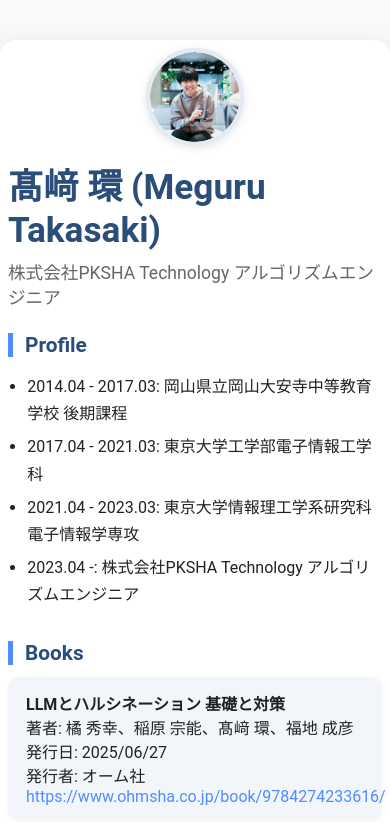
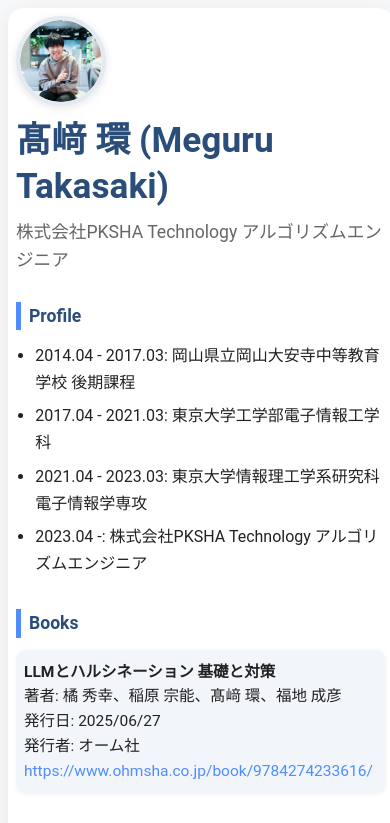
Before and after one commit to meguruin/portfolio, a plain HTML site: page index.html in a window 390 px wide. Shown: the top 823 px of the page. Drawn offline with Linux system fonts and the light colour scheme.

Commit message:
fix layout

```diff
--- a/index.html
+++ b/index.html
@@ -5,31 +5,38 @@
   <meta name="viewport" content="width=device-width, initial-scale=1.0">
   <title>髙﨑 環 (Meguru Takasaki) </title>
   <style>
+    html {
+      box-sizing: border-box;
+    }
+    *, *:before, *:after {
+      box-sizing: inherit;
+    }
     body {
       background: #f7f9fb;
       font-family: 'Roboto', 'Yu Gothic', 'Meiryo', sans-serif;
       margin: 0;
       padding: 0;
       color: #222;
+      line-height: 1.6;
+      overflow-x: hidden;
     }
     .container {
       max-width: 800px;
-      margin: 40px auto;
+      margin: 24px auto;
       padding: 24px;
       background: #fff;
       border-radius: 16px;
       box-shadow: 0 4px 24px rgba(0,0,0,0.08);
-    }
-    .lang-switch {
-      text-align: right;
-      margin-bottom: 8px;
-      font-size: 0.95em;
+      width: 95vw;
+      min-width: 0;
     }
     .profile-header {
       display: flex;
       align-items: center;
       gap: 24px;
       margin-bottom: 24px;
+      flex-wrap: wrap;
+      min-width: 0;
     }
     .profile-header img {
       width: 120px;
@@ -38,16 +45,21 @@
       border-radius: 50%;
       box-shadow: 0 2px 8px rgba(0,0,0,0.10);
       border: 4px solid #e3eaf2;
+      flex-shrink: 0;
     }
     .profile-header h1 {
       margin: 0 0 8px 0;
       font-size: 2.2em;
       font-weight: 700;
       color: #2a4d7a;
+      line-height: 1.3;
+      word-break: break-word;
     }
     .profile-header .subtitle {
       font-size: 1.1em;
       color: #666;
+      margin-bottom: 4px;
+      word-break: break-word;
     }
     section {
       margin-bottom: 32px;
@@ -59,32 +71,42 @@
       padding-left: 12px;
       margin-bottom: 12px;
       margin-top: 0;
+      word-break: break-word;
     }
     ul {
       padding-left: 1.2em;
+      margin: 0;
+      word-break: break-word;
     }
     li {
       margin-bottom: 6px;
       line-height: 1.7;
+      word-break: break-word;
     }
     .award {
       color: #e74c3c;
       font-weight: bold;
+      display: inline-block;
+      margin: 4px 0;
     }
     .card-list {
       display: flex;
       flex-direction: column;
       gap: 12px;
+      min-width: 0;
     }
     .card {
       background: #f2f6fa;
       border-radius: 10px;
       padding: 14px 18px;
       box-shadow: 0 1px 4px rgba(0,0,0,0.04);
+      min-width: 0;
+      word-break: break-word;
     }
     a {
       color: #4e8cff;
       text-decoration: none;
+      word-break: break-all;
     }
     a:hover {
       text-decoration: underline;
@@ -92,14 +114,25 @@
     @media (max-width: 600px) {
       .container {
         padding: 8px;
+        margin: 8px;
+        width: 99vw;
       }
       .profile-header {
         flex-direction: column;
         gap: 12px;
+        align-items: flex-start;
       }
       .profile-header img {
         width: 90px;
         height: 90px;
+      }
+      .card {
+        padding: 10px 8px;
+        font-size: 0.97em;
+      }
+      section h2 {
+        font-size: 1.1em;
+        padding-left: 8px;
       }
     }
   </style>
```
